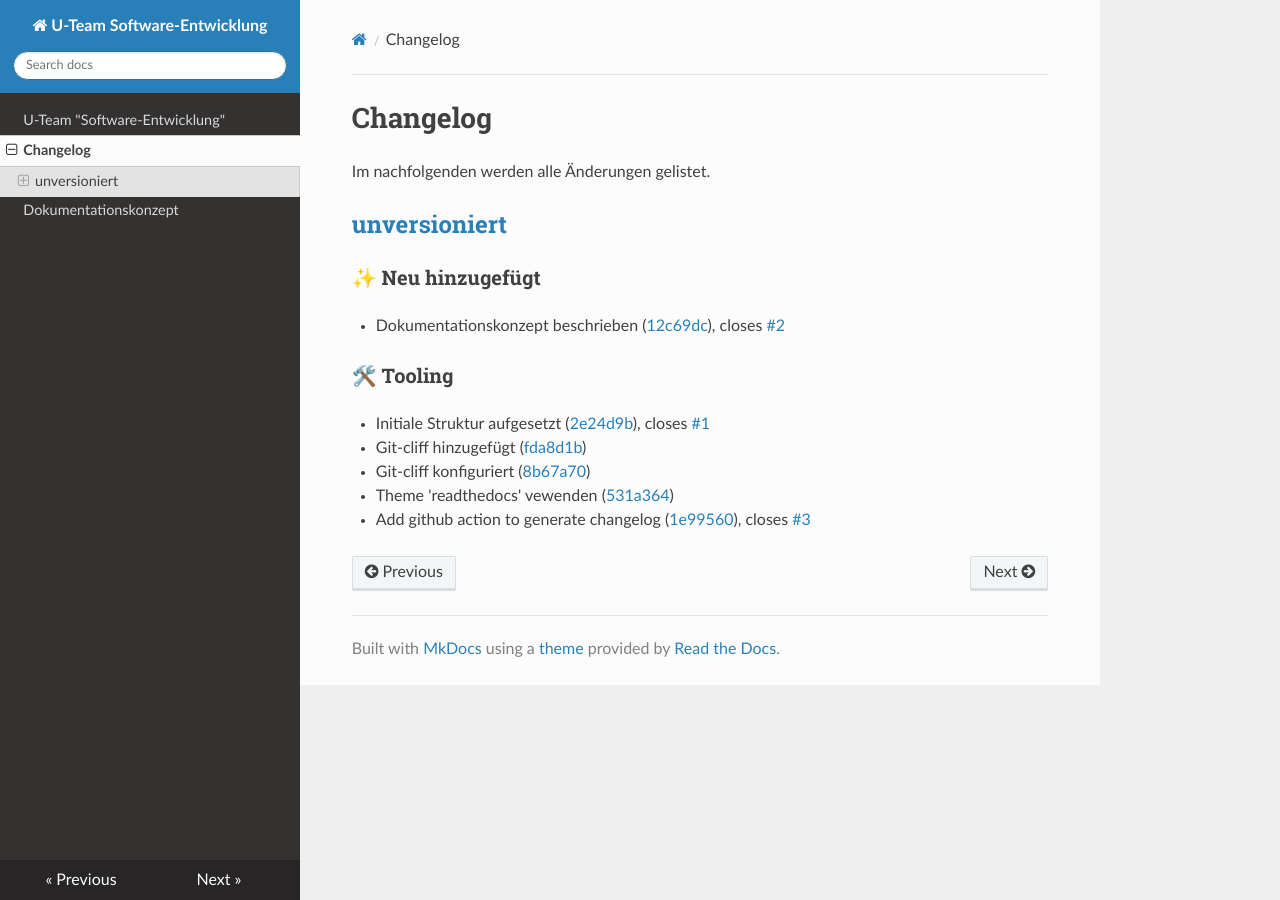
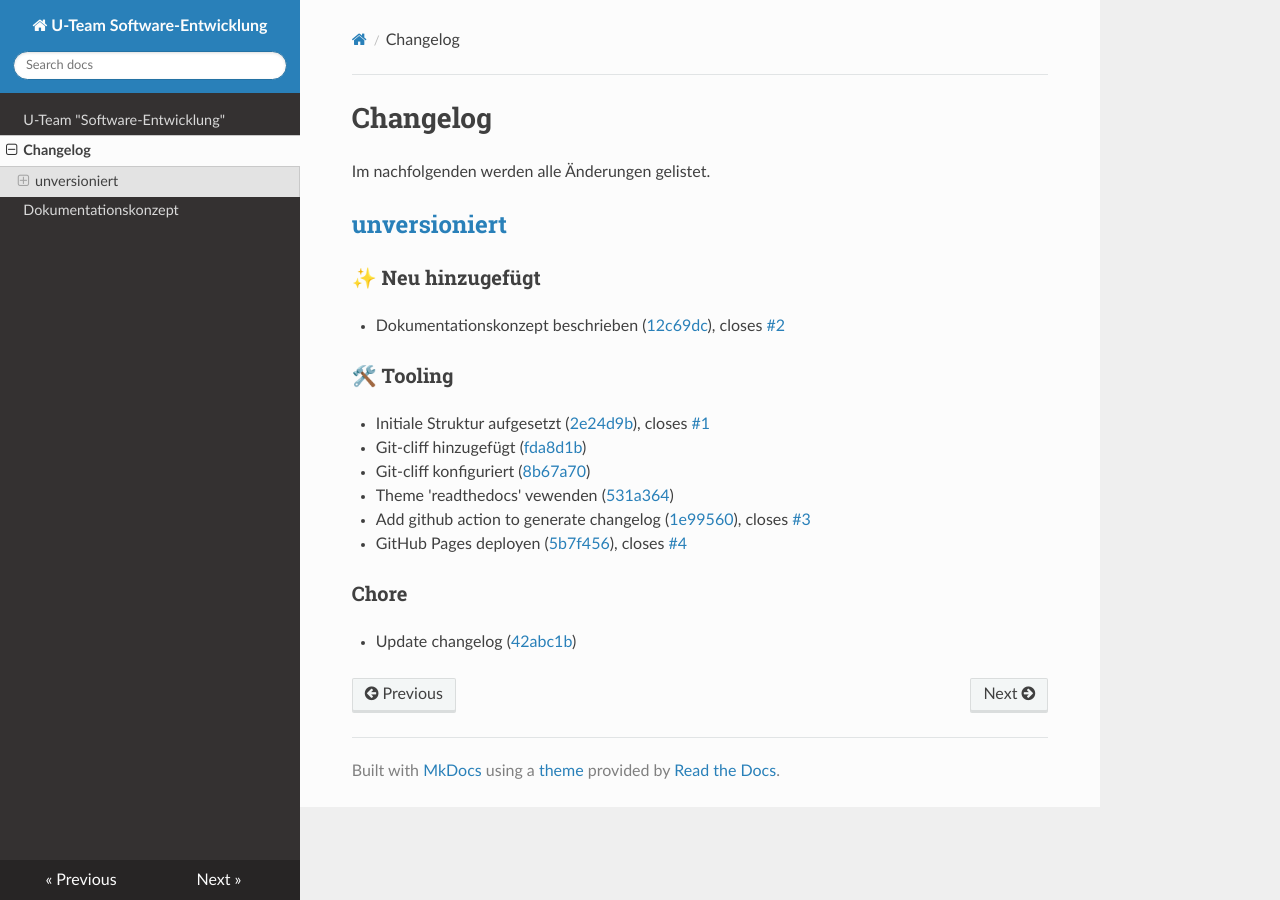
Before and after one commit to BBBaden/uteam-swdev-docs, an MkDocs documentation site: the page built from docs/CHANGELOG.md, in a window 1280 px wide. Built offline with MkDocs 1.6.1, drawn with Linux system fonts in a browser that asks for light colours; nearby versions of some CDN libraries.

Commit message:
chore: Update changelog

```diff
--- a/docs/CHANGELOG.md
+++ b/docs/CHANGELOG.md
@@ -15,5 +15,10 @@ Im nachfolgenden werden alle Änderungen gelistet.
 - Git-cliff konfiguriert ([8b67a70](https://github.com/BBBaden/uteam-swdev-docs/commit/8b67a7001f4d9c572769c06ccd82a68836152eda))
 - Theme 'readthedocs' vewenden ([531a364](https://github.com/BBBaden/uteam-swdev-docs/commit/531a364f754865ccb913ea7df4735bf5732be248))
 - Add github action to generate changelog ([1e99560](https://github.com/BBBaden/uteam-swdev-docs/commit/1e99560e8a6bb6f2b703829efd595ccf61cc0ce2)), closes [#3](https://github.com/BBBaden/uteam-swdev-docs/issues/3)
+- GitHub Pages deployen ([5b7f456](https://github.com/BBBaden/uteam-swdev-docs/commit/5b7f45638bbb42964983e30e5106d785727f1611)), closes [#4](https://github.com/BBBaden/uteam-swdev-docs/issues/4)
+
+### Chore
+
+- Update changelog ([42abc1b](https://github.com/BBBaden/uteam-swdev-docs/commit/42abc1b5d4c4c92623a6ff94f0df3866ecaf8e5f))
 
 <!-- generated by git-cliff -->
```
